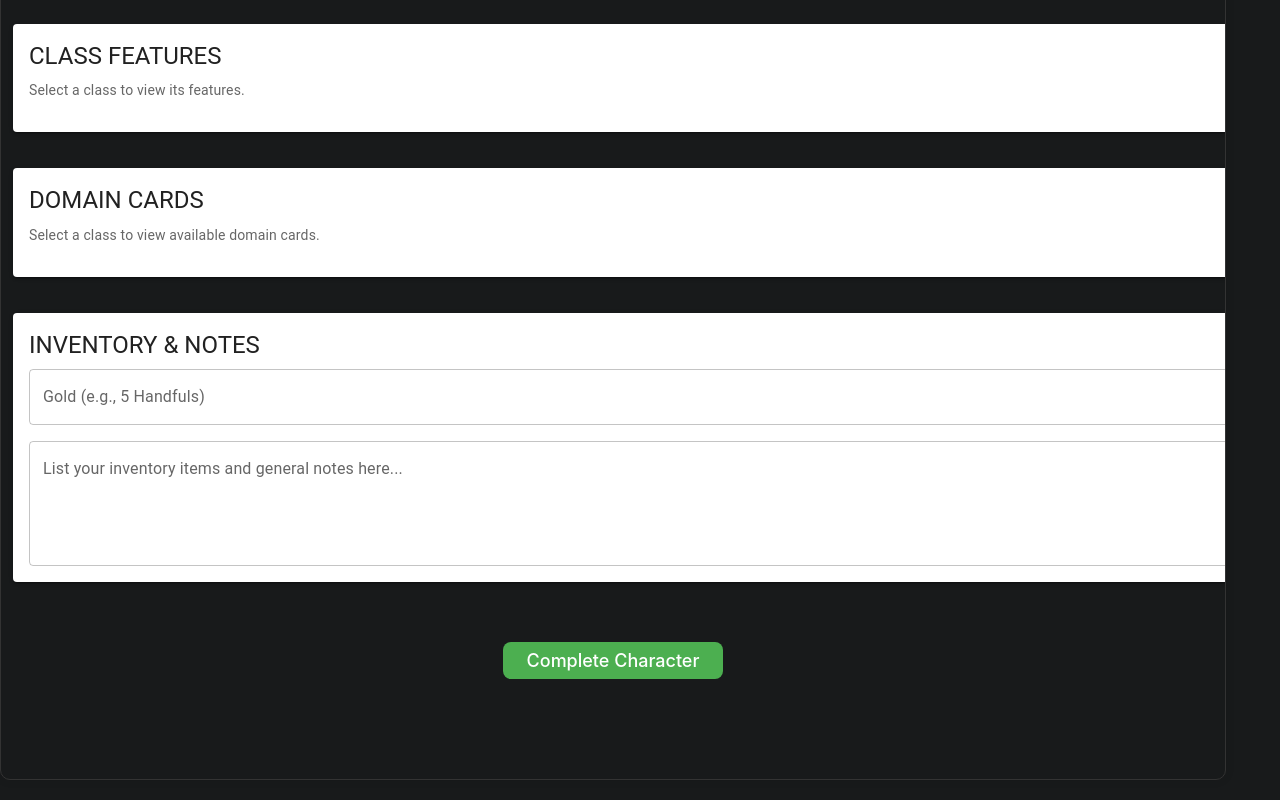
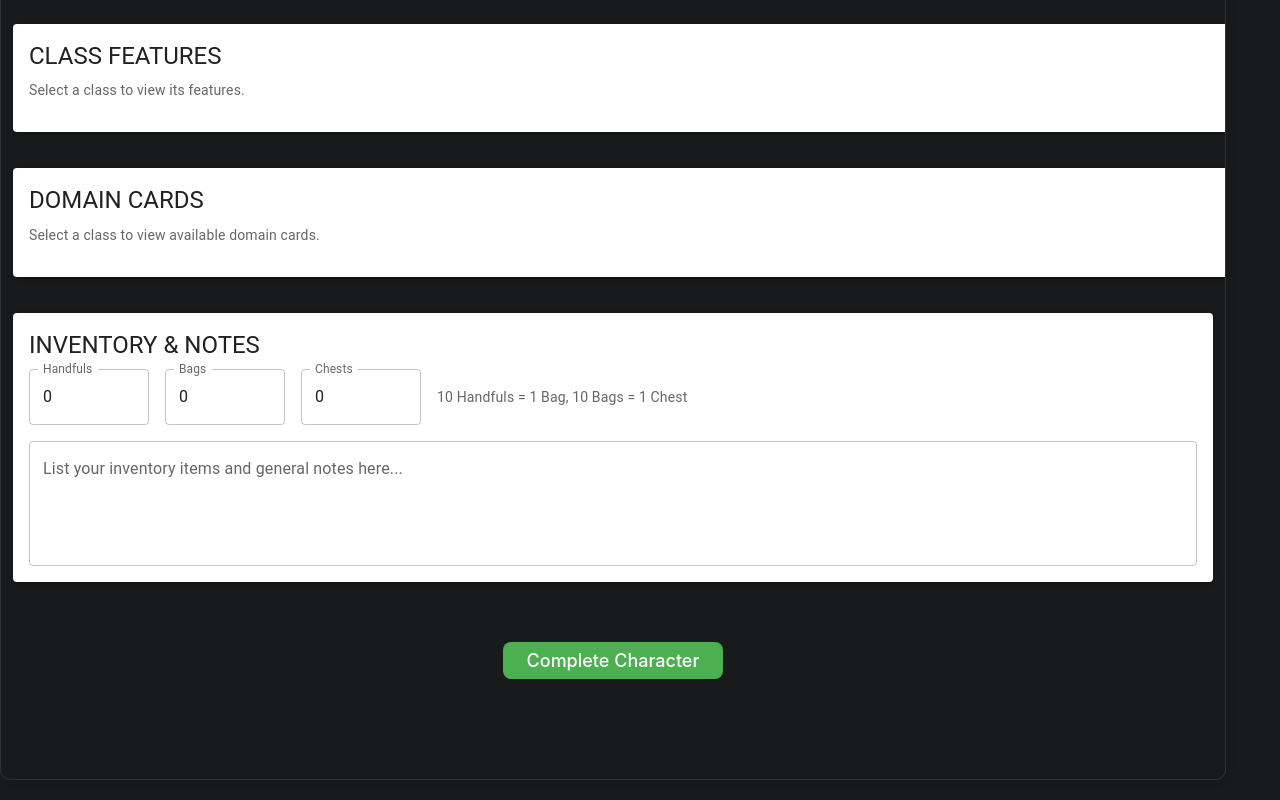
Before and after one commit to daggerheart-character-creator/daggerheart-character-creator.github.io, a React (Vite) app: page / in a window 1280 px wide. Shown: the part 2565-3365 px from the top of the page. Built offline with nearby package versions, Linux system fonts and the light colour scheme.

Commit message:
Update gold tracking to use Handfuls, Bags, and Chests per Daggerheart core rules

```diff
--- a/src/sections/InventorySection.tsx
+++ b/src/sections/InventorySection.tsx
@@ -10,16 +10,62 @@ interface InventorySectionProps {
     updateCharacterField: (field: keyof DaggerheartCharacter, value: any) => void;
 }
 
-const InventorySection: React.FC<InventorySectionProps> = ({ currentCharacter, updateCharacterField }) => (
-    <Paper elevation={2} sx={{ p: 2, mb: 2, width: '100%' }}>
+const parseGold = (gold: any) => {
+    if (typeof gold === 'object' && gold !== null) {
+        return {
+            handfuls: gold.handfuls ?? 0,
+            bags: gold.bags ?? 0,
+            chests: gold.chests ?? 0,
+        };
+    }
+    // fallback for legacy string value
+    const match = /(?:(\d+)\s*Handfuls?)?\s*(?:(\d+)\s*Bags?)?\s*(?:(\d+)\s*Chests?)?/i.exec(gold || '');
+    return {
+        handfuls: parseInt(match?.[1] || '0', 10),
+        bags: parseInt(match?.[2] || '0', 10),
+        chests: parseInt(match?.[3] || '0', 10),
+    };
+};
+
+const InventorySection: React.FC<InventorySectionProps> = ({ currentCharacter, updateCharacterField }) => {
+    const gold = parseGold(currentCharacter?.gold);
+    const handleGoldChange = (field: 'handfuls' | 'bags' | 'chests', value: string) => {
+        const num = Math.max(0, parseInt(value.replace(/\D/g, '') || '0', 10));
+        updateCharacterField('gold', { ...gold, [field]: num });
+    };
+    return (
+        <Paper elevation={2} sx={{ p: 2, mb: 2, boxSizing: 'border-box' }}>
             <Typography variant="h5" gutterBottom>INVENTORY & NOTES</Typography>
             <Stack spacing={2}>
+                <Stack direction={{ xs: 'column', sm: 'row' }} spacing={2} alignItems="center">
                     <TextField
-                label="Gold (e.g., 5 Handfuls)"
-                value={currentCharacter?.gold}
-                onChange={e => updateCharacterField('gold', e.target.value)}
-                fullWidth
+                        label="Handfuls"
+                        type="number"
+                        inputProps={{ min: 0 }}
+                        value={gold.handfuls}
+                        onChange={e => handleGoldChange('handfuls', e.target.value)}
+                        sx={{ maxWidth: 120 }}
                     />
+                    <TextField
+                        label="Bags"
+                        type="number"
+                        inputProps={{ min: 0 }}
+                        value={gold.bags}
+                        onChange={e => handleGoldChange('bags', e.target.value)}
+                        sx={{ maxWidth: 120 }}
+                    />
+                    <TextField
+                        label="Chests"
+                        type="number"
+                        inputProps={{ min: 0 }}
+                        value={gold.chests}
+                        onChange={e => handleGoldChange('chests', e.target.value)}
+                        sx={{ maxWidth: 120 }}
+                    />
+                    <Typography variant="body2" color="text.secondary" sx={{ ml: 1 }}>
+                        10 Handfuls = 1 Bag, 10 Bags = 1 Chest
+                    </Typography>
+                </Stack>
                 <TextField
                     label="List your inventory items and general notes here..."
                     value={currentCharacter?.inventory}
@@ -31,5 +77,6 @@ const InventorySection: React.FC<InventorySectionProps> = ({ currentCharacter, u
             </Stack>
         </Paper>
     );
+};
 
 export default InventorySection;
--- a/src/types/characterTypes.ts
+++ b/src/types/characterTypes.ts
@@ -70,7 +70,11 @@ export interface DaggerheartCharacter {
     presence: number;
     knowledge: number;
     evasion: number;
-    gold: string;
+    gold: {
+        handfuls: number;
+        bags: number;
+        chests: number;
+    };
     inventory: string;
     experiences: string;
     classFeatures: string;
--- a/src/utils/characterUtils.ts
+++ b/src/utils/characterUtils.ts
@@ -22,7 +22,7 @@ export const createNewCharacter = (): DaggerheartCharacter => ({
     presence: 0,
     knowledge: 0,
     evasion: 10,
-    gold: '',
+    gold: { handfuls: 0, bags: 0, chests: 0 },
     inventory: '',
     experiences: '',
     classFeatures: '',
```
Lines whose indentation alone changed are shown as unchanged.
